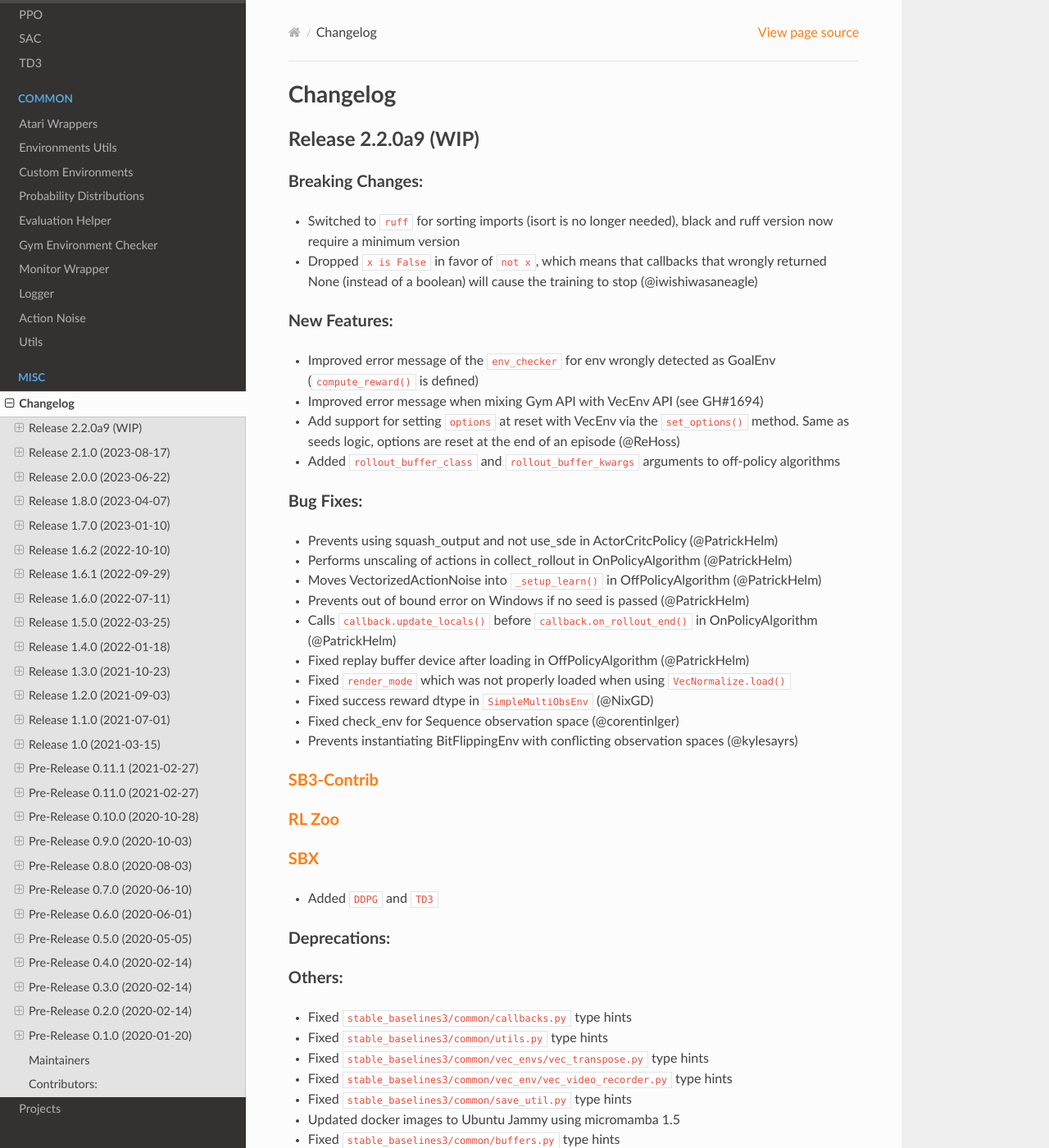
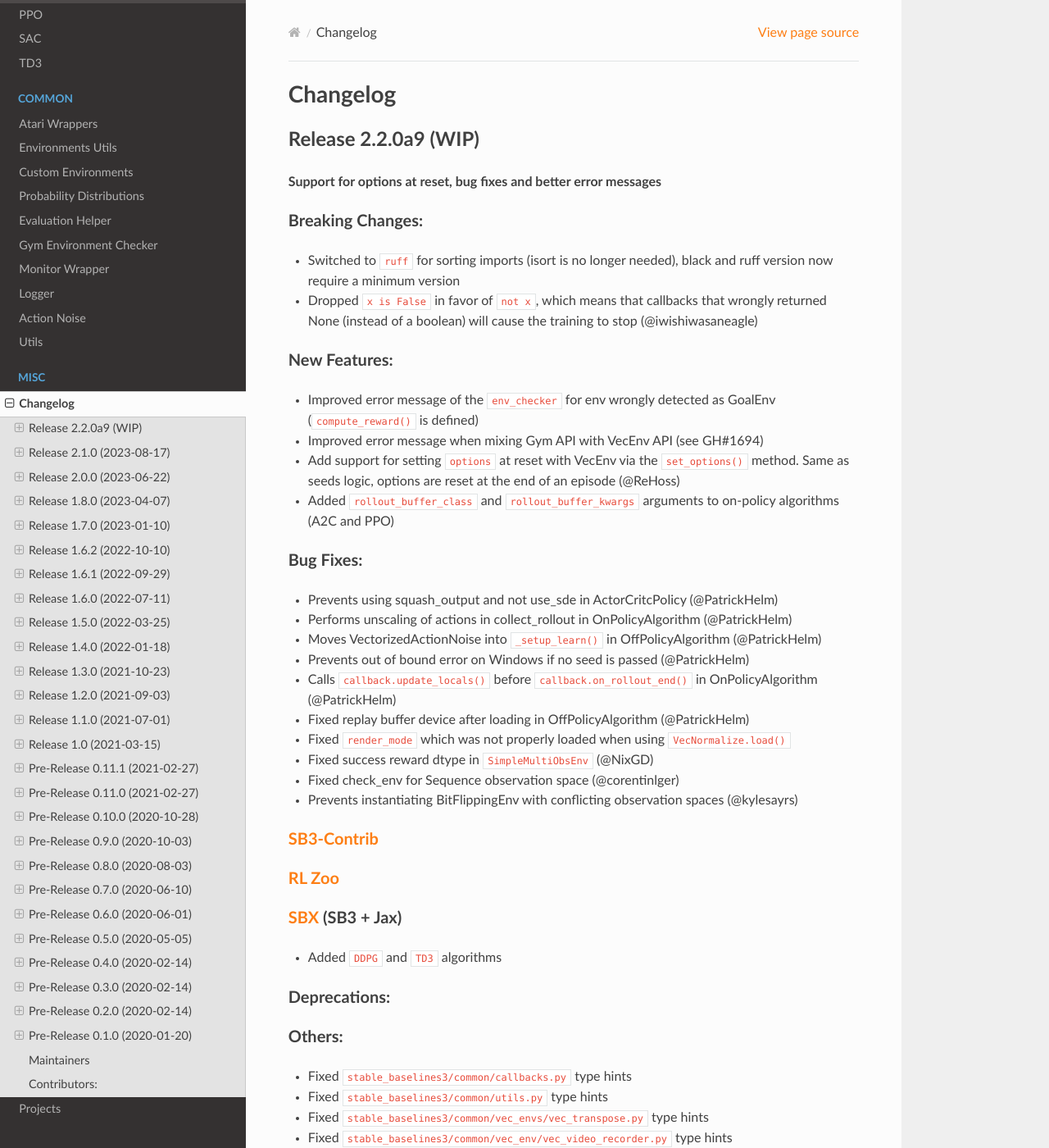
Before and after one commit to DLR-RM/stable-baselines3, a Sphinx documentation site: the page built from docs/misc/changelog.rst, in a window 1280 px wide and 1400 px high. Shown: the whole window at 82% size. Built offline with Sphinx 7.4.7 and the Read the Docs theme 2.0.0, drawn with Linux system fonts in a browser that asks for light colours.

```diff
--- a/docs/guide/vec_envs.rst
+++ b/docs/guide/vec_envs.rst
@@ -90,7 +90,7 @@ SB3 VecEnv API is actually close to Gym 0.21 API but differs to Gym 0.26+ API:
   Note that if ``render_mode != "rgb_array"``, you can only call ``vec_env.render()`` (without argument or with ``mode=env.render_mode``).
 
 - the ``reset()`` method doesn't take any parameter. If you want to seed the pseudo-random generator or pass options,
-  you should call ``vec_env.seed(seed=seed)``/``vec_env.set_options(options)`` and ``obs = vec_env.reset()`` afterward (seed and options are discared after each call to ``reset()``).
+  you should call ``vec_env.seed(seed=seed)``/``vec_env.set_options(options)`` and ``obs = vec_env.reset()`` afterward (seed and options are discarded after each call to ``reset()``).
 
 - methods and attributes of the underlying Gym envs can be accessed, called and set using ``vec_env.get_attr("attribute_name")``,
   ``vec_env.env_method("method_name", args1, args2, kwargs1=kwargs1)`` and ``vec_env.set_attr("attribute_name", new_value)``.
--- a/docs/misc/changelog.rst
+++ b/docs/misc/changelog.rst
@@ -5,6 +5,7 @@ Changelog
 
 Release 2.2.0a9 (WIP)
 --------------------------
+**Support for options at reset, bug fixes and better error messages**
 
 Breaking Changes:
 ^^^^^^^^^^^^^^^^^
@@ -16,7 +17,7 @@ New Features:
 - Improved error message of the ``env_checker`` for env wrongly detected as GoalEnv (``compute_reward()`` is defined)
 - Improved error message when mixing Gym API with VecEnv API (see GH#1694)
 - Add support for setting ``options`` at reset with VecEnv via the ``set_options()`` method. Same as seeds logic, options are reset at the end of an episode (@ReHoss)
-- Added ``rollout_buffer_class`` and ``rollout_buffer_kwargs`` arguments to off-policy algorithms
+- Added ``rollout_buffer_class`` and ``rollout_buffer_kwargs`` arguments to on-policy algorithms (A2C and PPO)
 
 
 Bug Fixes:
@@ -38,9 +39,9 @@ Bug Fixes:
 `RL Zoo`_
 ^^^^^^^^^
 
-`SBX`_
-^^^^^^^^^
-- Added ``DDPG`` and ``TD3``
+`SBX`_ (SB3 + Jax)
+^^^^^^^^^^^^^^^^^^
+- Added ``DDPG`` and ``TD3`` algorithms
 
 Deprecations:
 ^^^^^^^^^^^^^
```
Also changed, not shown: 1 other file.
